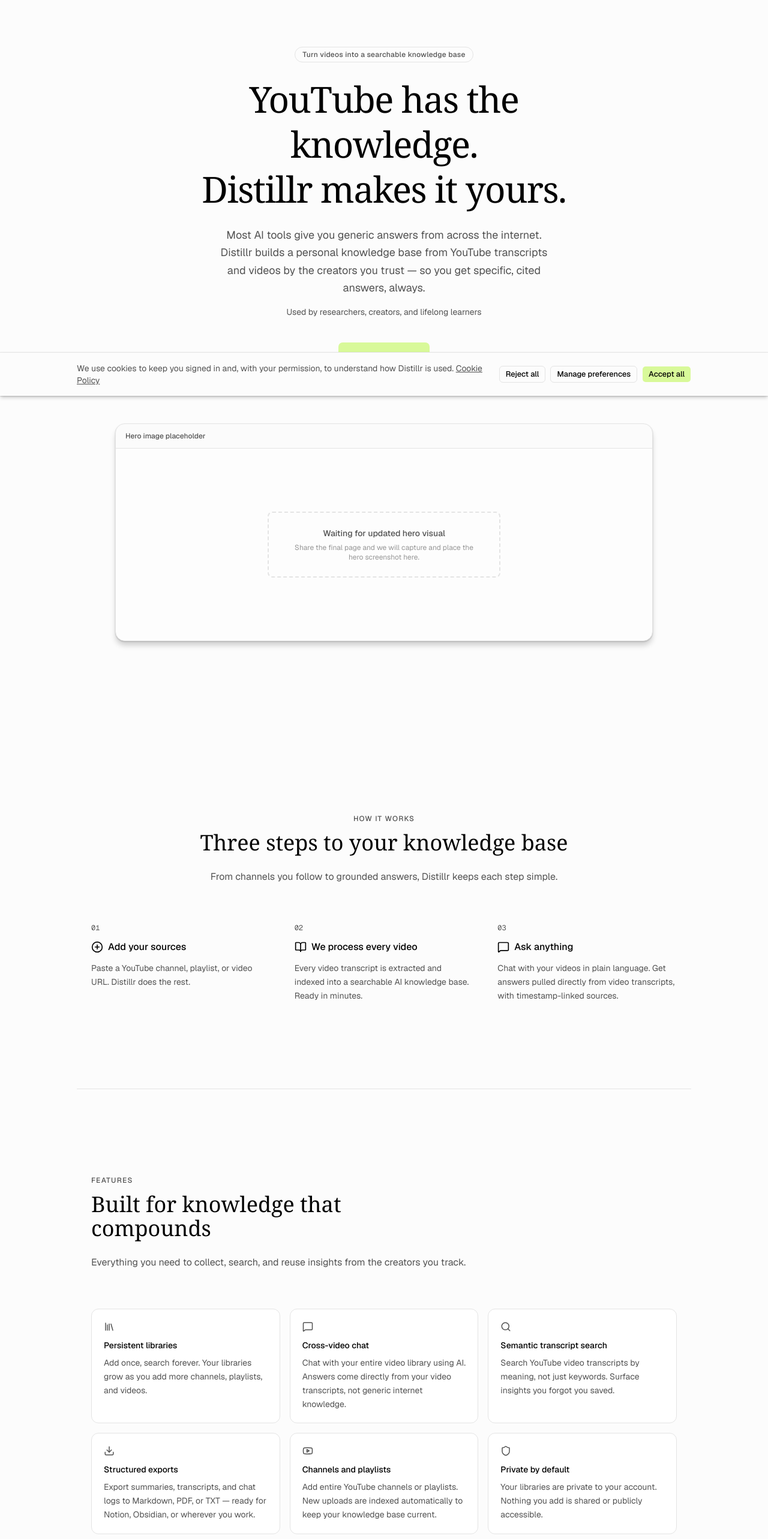
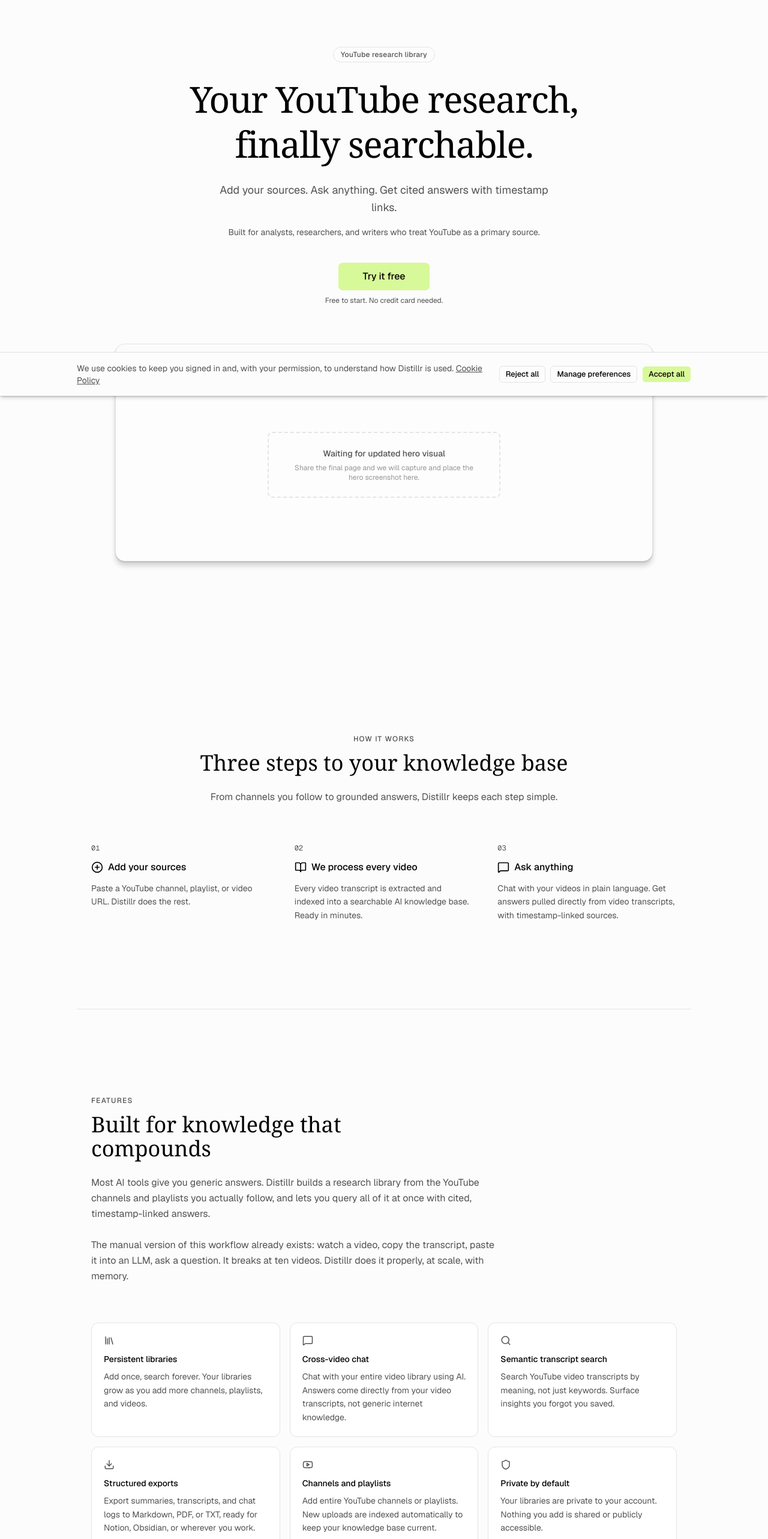
Before and after one commit to pnilssson/distillr, a Next.js app: page / in a window 1280 px wide. Shown: the part 140-2706 px from the top of the page at 60% size. Built offline with nearby package versions, Linux system fonts and the light colour scheme; no server answers.

Commit message:
docs: reposition landing copy for research workflows

```diff
--- a/src/app/layout.tsx
+++ b/src/app/layout.tsx
@@ -16,7 +16,7 @@ const websiteSchema = {
   name: "Distillr",
   url: "https://distillr.co",
   description:
-    "Turn YouTube channels, playlists, and videos into a searchable AI knowledge base you can chat with and export.",
+    "Your YouTube research, finally searchable. Add your sources, ask anything, and get cited answers with timestamp links.",
   potentialAction: {
     "@type": "SearchAction",
     target: {
@@ -44,9 +44,9 @@ function getMetadataBase() {
 }
 
 const siteName = "Distillr";
-const title = "Distillr – Chat with YouTube Videos & Build Your Knowledge Base";
+const title = "Distillr - Your YouTube research, finally searchable.";
 const description =
-  "Distillr turns YouTube channels, playlists, and videos into a searchable AI knowledge base. Ask questions, get cited answers from video transcripts, and export structured notes from creators you trust.";
+  "Distillr builds a research library from the YouTube channels and playlists you actually follow. Ask questions across your sources and get cited answers with timestamp links.";
 
 export const metadata: Metadata = {
   metadataBase: getMetadataBase(),
--- a/src/app/opengraph-image.tsx
+++ b/src/app/opengraph-image.tsx
@@ -1,7 +1,7 @@
 import { ImageResponse } from "next/og";
 
 export const runtime = "edge";
-export const alt = "Distillr – YouTube knowledge base";
+export const alt = "Distillr - YouTube research library";
 export const size = { width: 1200, height: 630 };
 export const contentType = "image/png";
 
@@ -43,7 +43,7 @@ export default async function Image() {
           lineHeight: 1.4,
         }}
       >
-        YouTube has the knowledge. Distillr makes it yours.
+        Your YouTube research, finally searchable.
       </div>
 
       {/* Sub tagline */}
@@ -55,7 +55,7 @@ export default async function Image() {
           textAlign: "center",
         }}
       >
-        Turn YouTube channels, playlists, and videos into a searchable AI knowledge base.
+        Add your sources. Ask anything. Get cited answers with timestamp links.
       </div>
     </div>,
     { ...size }
--- a/src/app/page.tsx
+++ b/src/app/page.tsx
@@ -19,7 +19,7 @@ const softwareApplicationSchema = {
   operatingSystem: "Web",
   url: "https://distillr.co",
   description:
-    "Turn YouTube channels, playlists, and videos into a searchable AI knowledge base you can chat with and export. Get cited answers from video transcripts with timestamp-linked sources.",
+    "Distillr turns the YouTube channels and playlists you follow into a searchable research library. Ask questions across your sources and get cited answers with timestamp links.",
   offers: [
     {
       "@type": "Offer",
@@ -54,7 +54,7 @@ const faqSchema = {
       name: "What is Distillr?",
       acceptedAnswer: {
         "@type": "Answer",
-        text: "Distillr is an AI-powered YouTube knowledge base. It extracts and indexes transcripts from YouTube channels, playlists, and individual videos so you can search across them and chat with the content using natural language — with cited, timestamp-linked answers.",
+        text: "Distillr is a YouTube research library. It indexes transcripts from channels, playlists, and videos you choose, so you can search and ask questions across your sources with cited answers and timestamp links.",
       },
     },
     {
@@ -62,7 +62,7 @@ const faqSchema = {
       name: "How does Distillr work with YouTube?",
       acceptedAnswer: {
         "@type": "Answer",
-        text: "Paste a YouTube channel URL, playlist URL, or individual video URL into Distillr. We automatically extract the video transcripts, process them with AI embeddings, and add them to your searchable knowledge base. New uploads from channels and playlists are picked up automatically.",
+        text: "Paste a YouTube channel URL, playlist URL, or individual video URL into Distillr. We automatically extract transcripts, index them into your research library, and keep channels and playlists up to date with new uploads.",
       },
     },
     {
@@ -70,7 +70,7 @@ const faqSchema = {
       name: "Which YouTube formats are supported?",
       acceptedAnswer: {
         "@type": "Answer",
-        text: "Distillr supports YouTube channels, playlists, and individual videos. Once you add a channel or playlist, new uploads are indexed automatically so your knowledge base stays current.",
+        text: "Distillr supports YouTube channels, playlists, and individual videos. Once you add a channel or playlist, new uploads are indexed automatically so your research library stays current.",
       },
     },
     {
@@ -94,7 +94,7 @@ const faqSchema = {
       name: "Can I export my knowledge base data?",
       acceptedAnswer: {
         "@type": "Answer",
-        text: "Yes. Distillr supports exports in Markdown, PDF, TXT, and full chat log formats — ready for Notion, Obsidian, or any note-taking tool you use.",
+        text: "Yes. Distillr supports exports in Markdown, PDF, TXT, and full chat log formats, ready for Notion, Obsidian, or any note-taking tool you use.",
       },
     },
     {
@@ -102,7 +102,7 @@ const faqSchema = {
       name: "What is the credit system?",
       acceptedAnswer: {
         "@type": "Answer",
-        text: "Credits are the unit used for AI chat. Each message costs credits depending on which AI model you choose — faster models cost fewer credits, more capable models cost more. Monthly credits reset on your billing date, and top-ups are available on paid plans.",
+        text: "Credits are the unit used for AI chat. Each message costs credits depending on which AI model you choose, faster models cost fewer credits, more capable models cost more. Monthly credits reset on your billing date, and top-ups are available on paid plans.",
       },
     },
     {
--- a/src/features/marketing/FaqSection.tsx
+++ b/src/features/marketing/FaqSection.tsx
@@ -8,7 +8,7 @@ const faqs = [
   {
     question: "What is Distillr?",
     answer:
-      "Distillr is an AI-powered YouTube knowledge base. It extracts and indexes transcripts from YouTube channels, playlists, and individual videos so you can search across them and chat with the content using natural language, with cited, timestamp-linked answers.",
+      "Distillr is a YouTube research library. It indexes transcripts from channels, playlists, and videos you choose, so you can search and ask questions across your sources with cited answers and timestamp links.",
   },
   {
     question: "How does Distillr work with YouTube?",
@@ -33,12 +33,12 @@ const faqs = [
   {
     question: "Can I export my knowledge base data?",
     answer:
-      "Yes. Distillr supports exports in Markdown, PDF, TXT, and full chat log formats — ready for Notion, Obsidian, or any note-taking tool you use.",
+      "Yes. Distillr supports exports in Markdown, PDF, TXT, and full chat log formats, ready for Notion, Obsidian, or any note-taking tool you use.",
   },
   {
     question: "What is the credit system?",
     answer:
-      "Credits are the unit used for AI chat. Each message costs credits depending on which AI model you choose — faster models cost fewer credits, more capable models cost more. Monthly credits reset on your billing date, and top-ups are available on paid plans.",
+      "Credits are the unit used for AI chat. Each message costs credits depending on which AI model you choose, faster models cost fewer credits, more capable models cost more. Monthly credits reset on your billing date, and top-ups are available on paid plans.",
   },
   {
     question: "Does Distillr work with videos that have no subtitles?",
--- a/src/features/marketing/FeaturesGridSection.tsx
+++ b/src/features/marketing/FeaturesGridSection.tsx
@@ -29,7 +29,7 @@ const features = [
   {
     icon: Download,
     title: "Structured exports",
-    desc: "Export summaries, transcripts, and chat logs to Markdown, PDF, or TXT — ready for Notion, Obsidian, or wherever you work.",
+    desc: "Export summaries, transcripts, and chat logs to Markdown, PDF, or TXT, ready for Notion, Obsidian, or wherever you work.",
   },
   {
     icon: Youtube,
@@ -69,7 +69,15 @@ export function FeaturesGridSection() {
           Built for knowledge that compounds
         </h2>
         <p className="max-w-2xl leading-relaxed text-muted-foreground">
-          Everything you need to collect, search, and reuse insights from the creators you track.
+          Most AI tools give you generic answers. Distillr builds a research
+          library from the YouTube channels and playlists you actually follow,
+          and lets you query all of it at once with cited, timestamp-linked
+          answers.
+          <br />
+          <br />
+          The manual version of this workflow already exists: watch a video,
+          copy the transcript, paste it into an LLM, ask a question. It breaks
+          at ten videos. Distillr does it properly, at scale, with memory.
         </p>
       </motion.div>
 
--- a/src/features/marketing/HeroSection.tsx
+++ b/src/features/marketing/HeroSection.tsx
@@ -32,7 +32,7 @@ export function HeroSection({ isAuthenticated }: HeroSectionProps) {
         custom={0}
         variants={fadeUp}
       >
-        Turn videos into a searchable knowledge base
+        YouTube research library
       </motion.div>
 
       {/* Headline */}
@@ -43,9 +43,7 @@ export function HeroSection({ isAuthenticated }: HeroSectionProps) {
         custom={0.1}
         variants={fadeUp}
       >
-        YouTube has the knowledge.
-        <br />
-        Distillr makes it yours.
+        Your YouTube research, finally searchable.
       </motion.h1>
 
       {/* Subheadline */}
@@ -56,9 +54,7 @@ export function HeroSection({ isAuthenticated }: HeroSectionProps) {
         custom={0.2}
         variants={fadeUp}
       >
-        Most AI tools give you generic answers from across the internet.
-        Distillr builds a personal knowledge base from YouTube transcripts and videos
-        by the creators you trust — so you get specific, cited answers, always.
+        Add your sources. Ask anything. Get cited answers with timestamp links.
       </motion.p>
 
       {/* Social proof hint */}
@@ -69,7 +65,8 @@ export function HeroSection({ isAuthenticated }: HeroSectionProps) {
         custom={0.25}
         variants={fadeUp}
       >
-        Used by researchers, creators, and lifelong learners
+        Built for analysts, researchers, and writers who treat YouTube as a
+        primary source.
       </motion.p>
 
       {/* CTA */}
```
